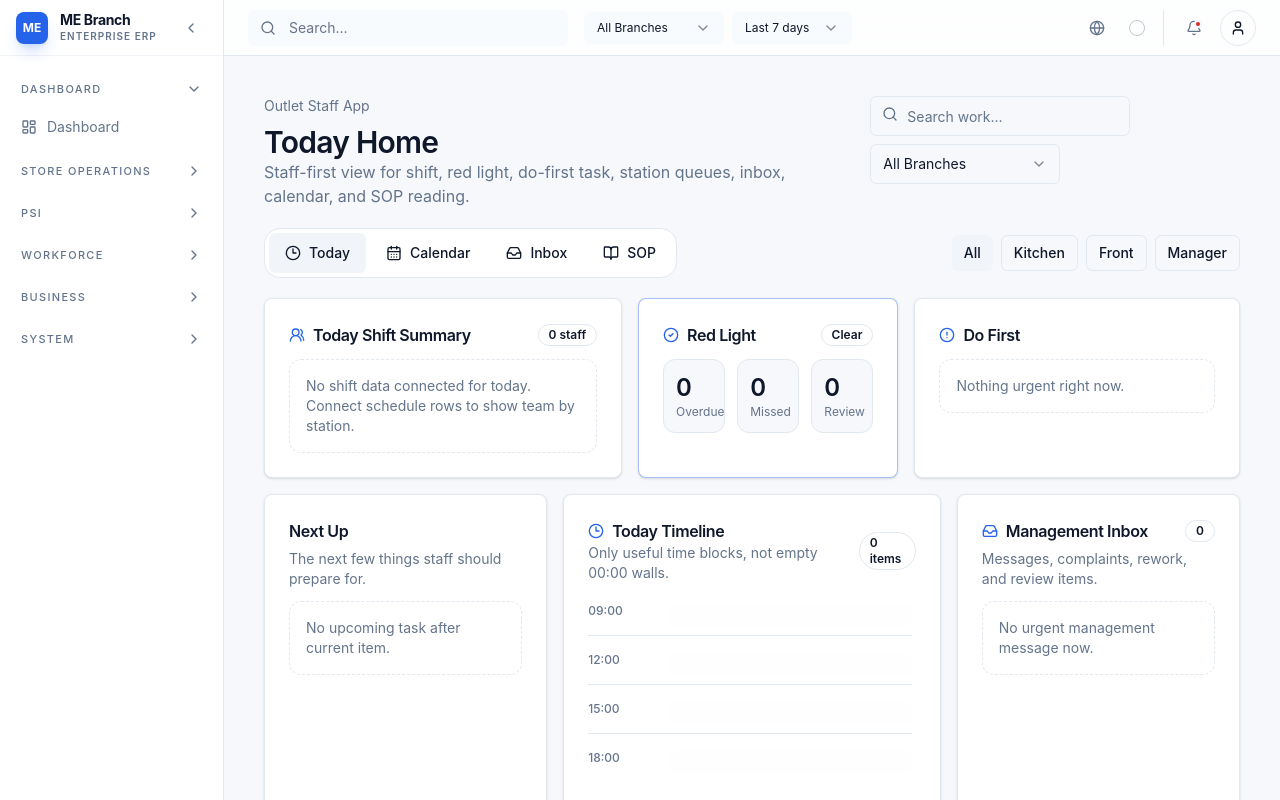
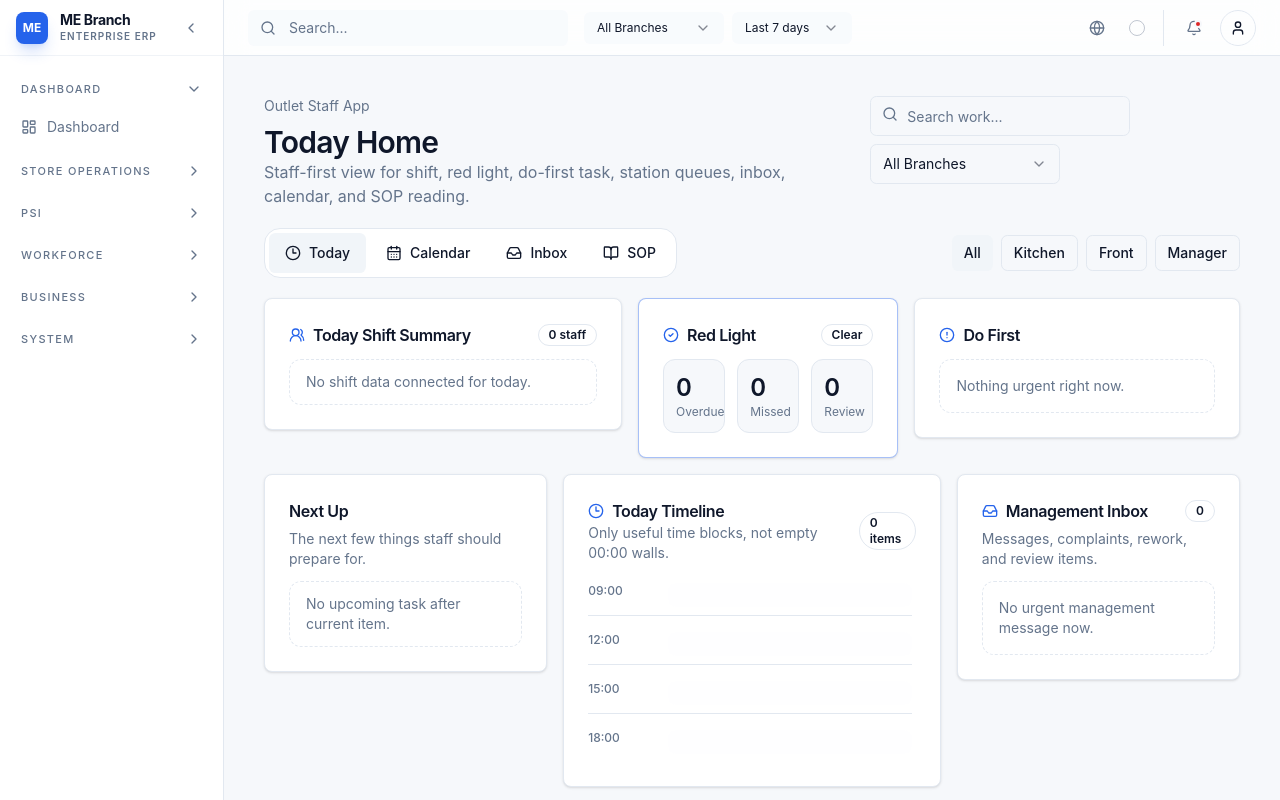
Before and after one commit to spbapiconnect-tech/ME, a Next.js app: page /outlet in a window 1280 px wide. Shown: the top 800 px of the page. Built offline with nearby package versions, Linux system fonts and the light colour scheme.

Commit message:
fix(outlet): clean station queues and training surfacing

```diff
--- a/components/outlet/outlet-staff-home-page.tsx
+++ b/components/outlet/outlet-staff-home-page.tsx
@@ -152,15 +152,36 @@ function shouldSurfaceTraining(item: OutletStaffWorkItem) {
   if (item.inboxGroup !== "Training / SOP") return false;
   if (isDone(item)) return false;
 
-  const value = `${item.status} ${item.reviewState || ""}`.toLowerCase();
-  return value.includes("pending") || value.includes("required") || item.date <= todayISO();
+  const value = `${item.title} ${item.description} ${item.status} ${item.reviewState || ""} ${item.primaryAction}`.toLowerCase();
+
+  const isAssignedTraining =
+    value.includes("training") ||
+    value.includes("acknowledgement required") ||
+    value.includes("acknowledge required") ||
+    value.includes("must read") ||
+    value.includes("new product") ||
+    value.includes("launch") ||
+    value.includes("briefing") ||
+    value.includes("assigned");
+
+  return isAssignedTraining;
 }
 
 function stationOfItem(item: OutletStaffWorkItem): StationFilter {
   const source = `${item.title} ${item.description} ${item.inboxGroup}`.toLowerCase();
 
+  if (
+    source.includes("rework") ||
+    source.includes("proof") ||
+    source.includes("corrective") ||
+    source.includes("review") ||
+    source.includes("approval") ||
+    source.includes("follow-up") ||
+    source.includes("issue")
+  ) return "Manager";
+
   if (source.includes("cashier") || source.includes("customer") || source.includes("grab") || source.includes("front") || source.includes("service")) return "Front";
-  if (source.includes("manager") || source.includes("review") || source.includes("approval")) return "Manager";
+  if (source.includes("manager")) return "Manager";
   if (source.includes("kitchen") || source.includes("grill") || source.includes("fryer") || source.includes("prep") || source.includes("food") || source.includes("storage")) return "Kitchen";
 
   return "All";
@@ -258,10 +279,7 @@ function summarizeShifts(shifts: ShiftItem[]): ShiftSummary {
 function sectionItems(items: OutletStaffWorkItem[], station: StationFilter) {
   if (station === "All") return items;
 
-  return items.filter((item) => {
-    const itemStation = stationOfItem(item);
-    return itemStation === station || itemStation === "All";
-  });
+  return items.filter((item) => stationOfItem(item) === station);
 }
 
 function WorkCard({
@@ -410,8 +428,8 @@ function ShiftSummaryCard({ shifts }: { shifts: ShiftItem[] }) {
             ))}
           </div>
         ) : (
-          <div className="rounded-xl border border-dashed p-4 text-sm text-muted-foreground">
-            No shift data connected for today. Connect schedule rows to show team by station.
+          <div className="rounded-xl border border-dashed px-4 py-3 text-sm text-muted-foreground">
+            No shift data connected for today.
           </div>
         )}
       </CardContent>
@@ -503,7 +521,7 @@ function NextUpCard({
       </CardHeader>
       <CardContent className="space-y-2">
         {!items.length ? (
-          <div className="rounded-xl border border-dashed p-4 text-sm text-muted-foreground">No upcoming task after current item.</div>
+          <div className="rounded-xl border border-dashed px-4 py-3 text-sm text-muted-foreground">No upcoming task after current item.</div>
         ) : items.slice(0, 4).map((item) => (
           <button
             key={item.id}
@@ -691,13 +709,13 @@ function TodayHome({
 
   return (
     <div className="space-y-4">
-      <div className="grid min-w-0 gap-4 md:grid-cols-2 xl:grid-cols-[1.1fr_0.8fr_1fr]">
+      <div className="grid min-w-0 items-start gap-4 md:grid-cols-2 xl:grid-cols-[1.1fr_0.8fr_1fr]">
         <ShiftSummaryCard shifts={shifts.filter((shift) => shift.date === today)} />
         <RedLightCard overdue={overdue} missed={missed} waiting={waiting} />
         <DoFirstCard item={doFirst} onOpen={onOpen} />
       </div>
 
-      <div className="grid min-w-0 gap-4 lg:grid-cols-2 xl:grid-cols-[0.9fr_1.2fr_0.9fr]">
+      <div className="grid min-w-0 items-start gap-4 lg:grid-cols-2 xl:grid-cols-[0.9fr_1.2fr_0.9fr]">
         <NextUpCard items={next} onOpen={onOpen} />
         <CompactTimeline items={surfaced} shifts={shifts} onOpen={onOpen} />
         <InboxSummaryCard items={inboxPreview} onOpen={onOpen} />
```
